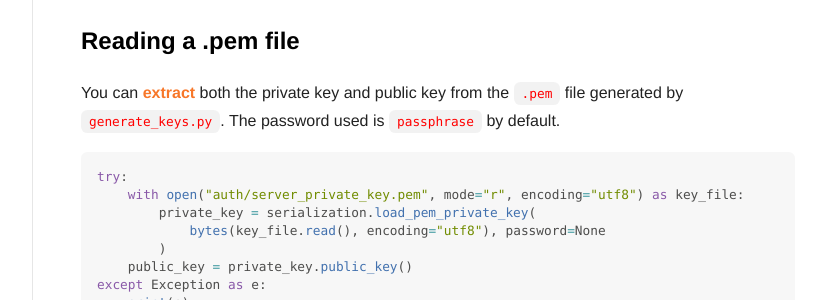
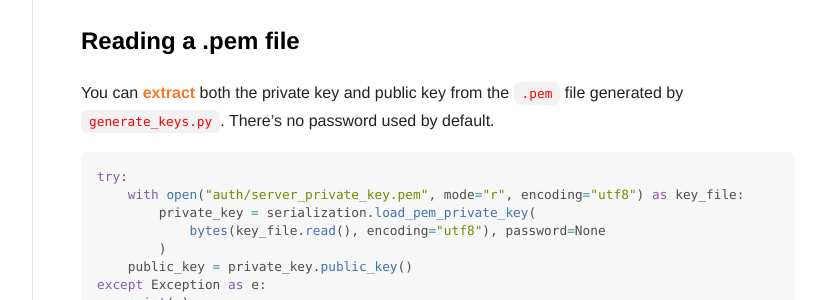
Before and after one commit to natalieagus/50005-2023, a Jekyll site: the page built from _assignments/pa2_5_pythoncrypto.md, in a window 1280 px wide. Shown: the part 2139-2439 px from the top of the page, without its empty margins (217-1043 px from the left). Built offline with Jekyll 4.4.1, drawn with Linux system fonts in a browser that asks for light colours; nearby versions of some CDN libraries.

Commit message:
fix: removed passphrase, password set to none

````diff
--- a/_assignments/pa2_5_pythoncrypto.md
+++ b/_assignments/pa2_5_pythoncrypto.md
@@ -78,7 +78,7 @@ An `InvalidSignature` exception will be <span style="color:#f77729;"><b>raised</
 {:.warning}
 
 ### Reading a .pem file
-You can <span style="color:#f77729;"><b>extract</b></span> both the private key and public key from the `.pem` file generated by `generate_keys.py`. The password used is `passphrase` by default.
+You can <span style="color:#f77729;"><b>extract</b></span> both the private key and public key from the `.pem` file generated by `generate_keys.py`. There's no password used by default.
 ```python
 try:
     with open("auth/server_private_key.pem", mode="r", encoding="utf8") as key_file:
````
